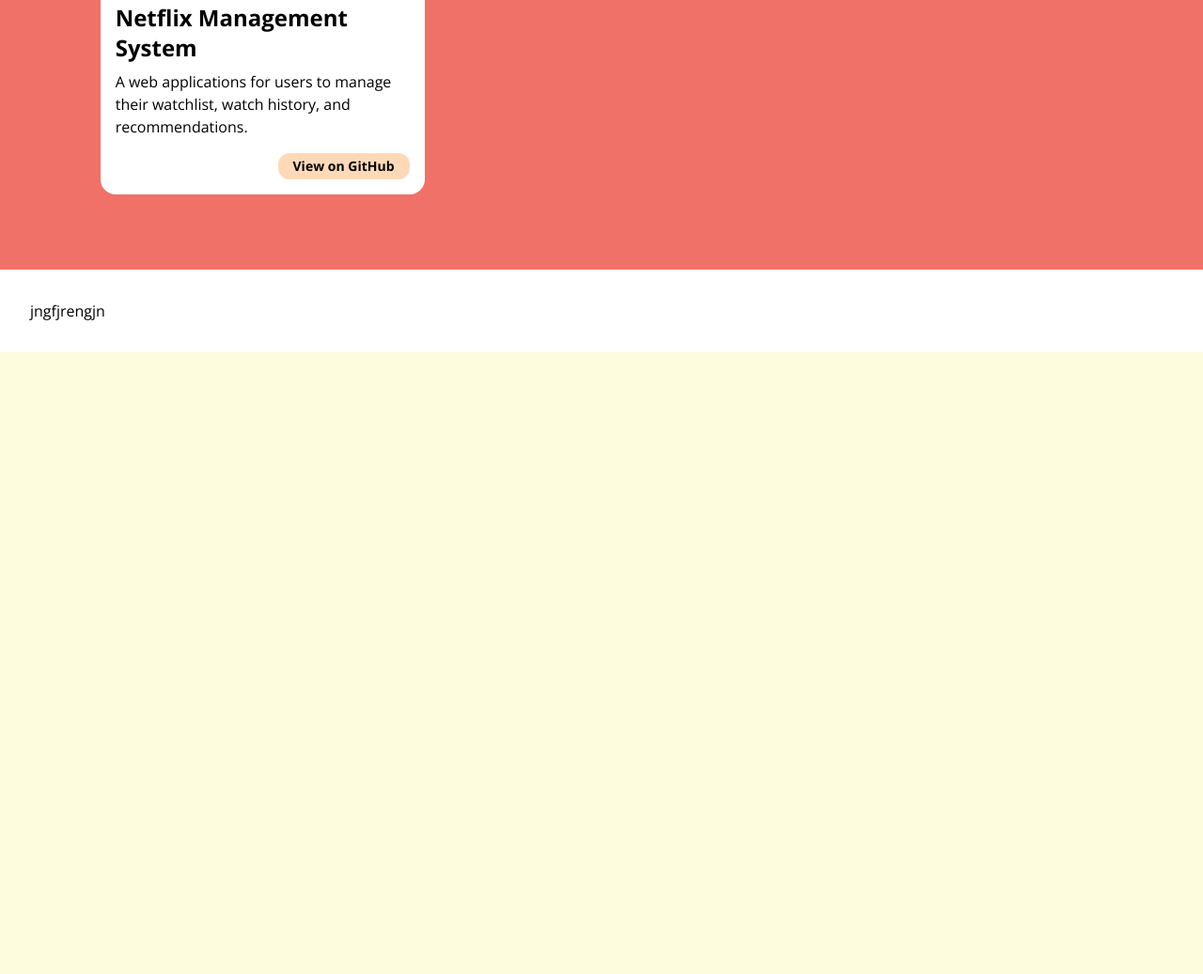
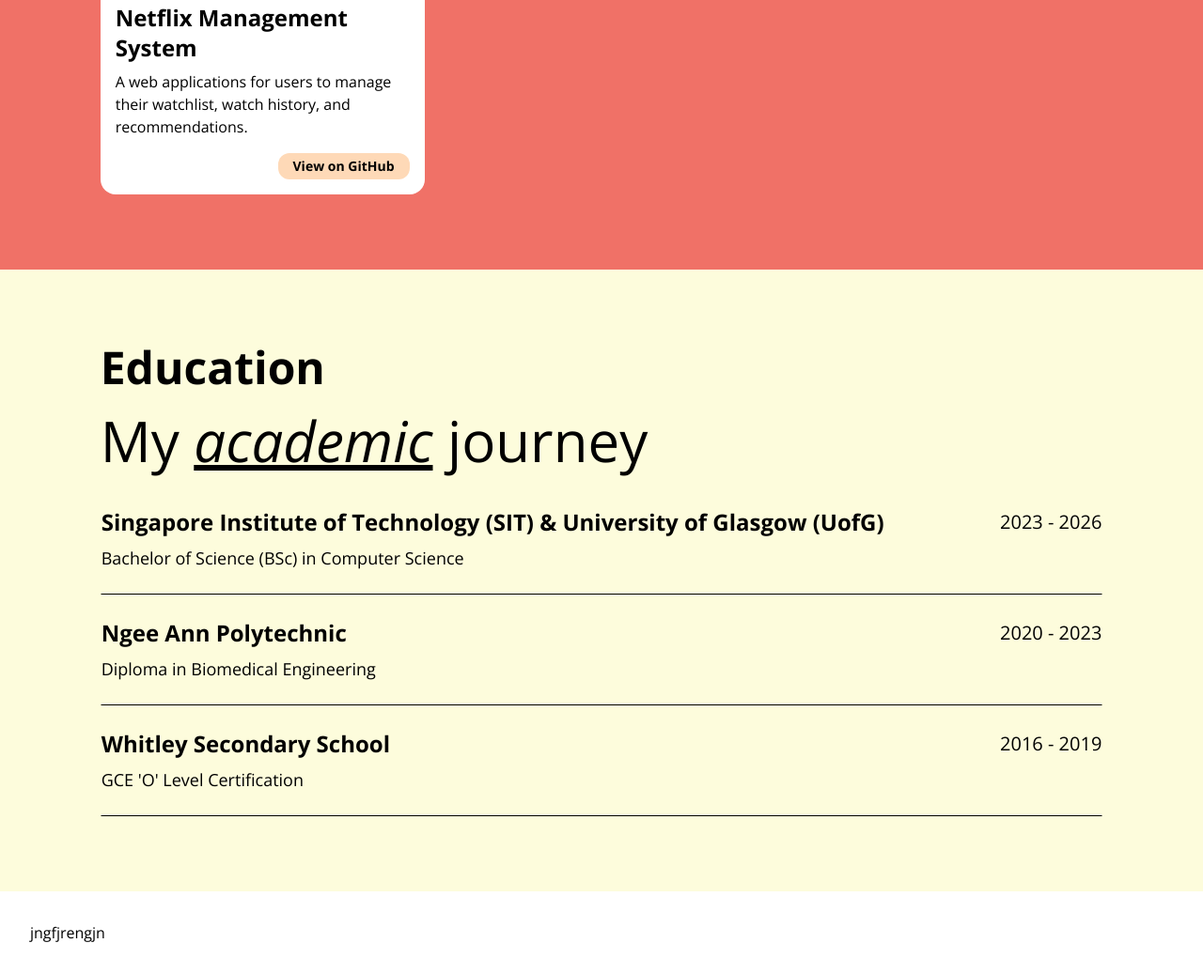
Before and after one commit to janaveniice/J-Portfolio, a website: page index.html in a window 1280 px wide. Shown: the part 2488-3525 px from the top of the page at 94% size. Before the commit the page ends 2863 px from the top, so only its background shows below. Drawn offline with nearby package versions, Linux system fonts and the light colour scheme.

Commit message:
education section

```diff
--- a/index.html
+++ b/index.html
@@ -83,6 +83,39 @@
                 <!-- Projects will be dynamically inserted here -->
             </section>
         </section>
+
+        <!-- Education Section -->
+        <section class="w-10/12 mx-auto my-20">
+            <section class="space-y-2 lg:space-y-6 sm:mb-2 lg:mb-4">
+                <p class="text-3xl md:text-3xl lg:text-5xl font-bold">Education</p>
+                <p class="text-4xl md:text-5xl lg:text-6xl lg:mt-6">My
+                    <span class="italic underline">academic</span> journey
+                </p>
+            </section>
+            <article class="py-6 border border-x-transparent border-t-transparent border-b-black">
+                <section class="sm:flex justify-between items-center">
+                    <p class="text-2xl font-bold">
+                        Singapore Institute of Technology (SIT) & University of Glasgow (UofG)
+                    </p>
+                    <p class="text-xl">2023 - 2026</p>
+                </section>
+                <p class="text-lg mt-2">Bachelor of Science (BSc) in Computer Science</p>
+            </article>
+            <article class="py-6 border border-x-transparent border-t-transparent border-b-black">
+                <section class="sm:flex justify-between items-center">
+                    <p class="text-2xl font-bold">Ngee Ann Polytechnic</p>
+                    <p class="text-xl">2020 - 2023</p>
+                </section>
+                <p class="text-lg mt-2">Diploma in Biomedical Engineering</p>
+            </article>
+            <article class="py-6 border border-x-transparent border-t-transparent border-b-black">
+                <section class="sm:flex justify-between items-center">
+                    <p class="text-2xl font-bold">Whitley Secondary School</p>
+                    <p class="text-xl">2016 - 2019</p>
+                </section>
+                <p class="text-lg mt-2">GCE 'O' Level Certification</p>
+            </article>
+        </section>
     </main>
 </body>
 
--- a/tailwind.config.js
+++ b/tailwind.config.js
@@ -18,6 +18,13 @@
         sans: ['Open Sans', 'sans-serif'],
       }
     },
+    screens: {
+      'xs': '320px',
+      'sm': '640px',
+      'md': '768px',
+      'lg': '1024px',
+      'xl': '1280px',
+    }
   },
   plugins: [],
 }
```
Also changed, not shown: dist/output.css.
